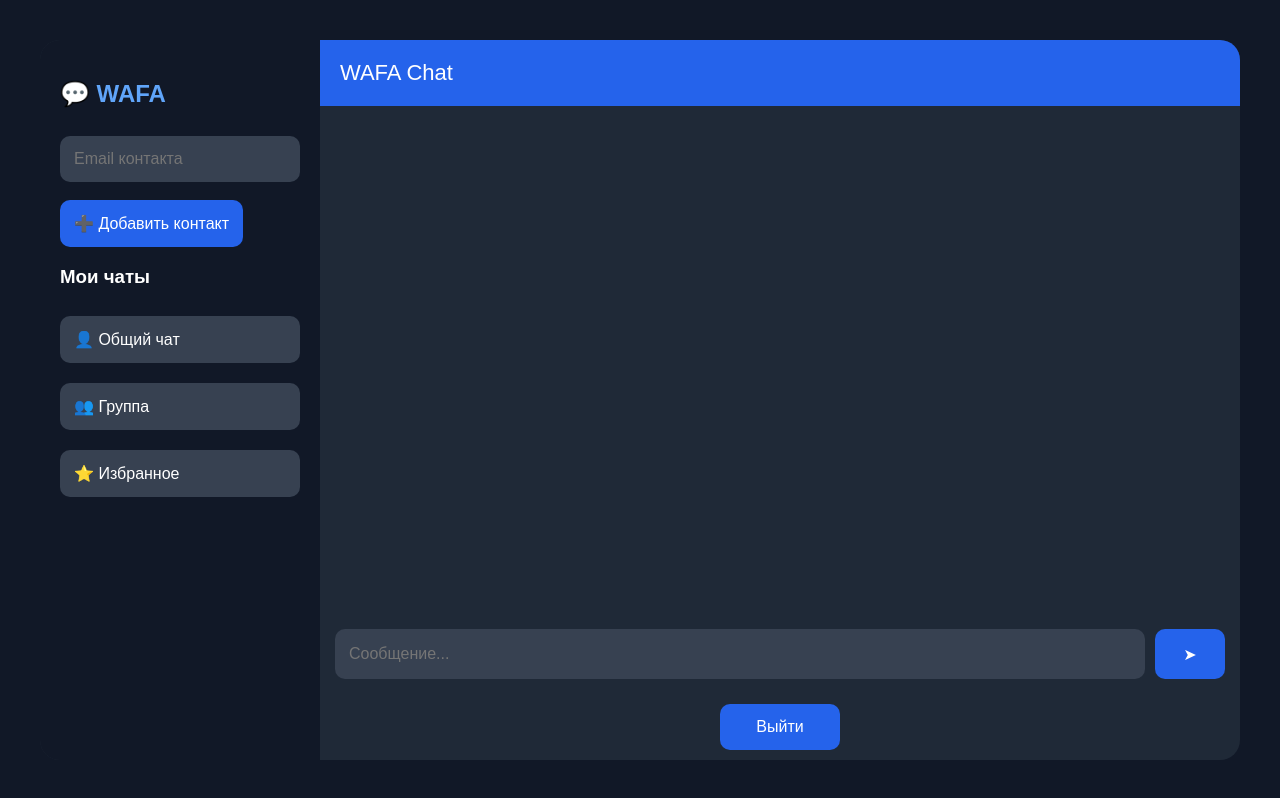
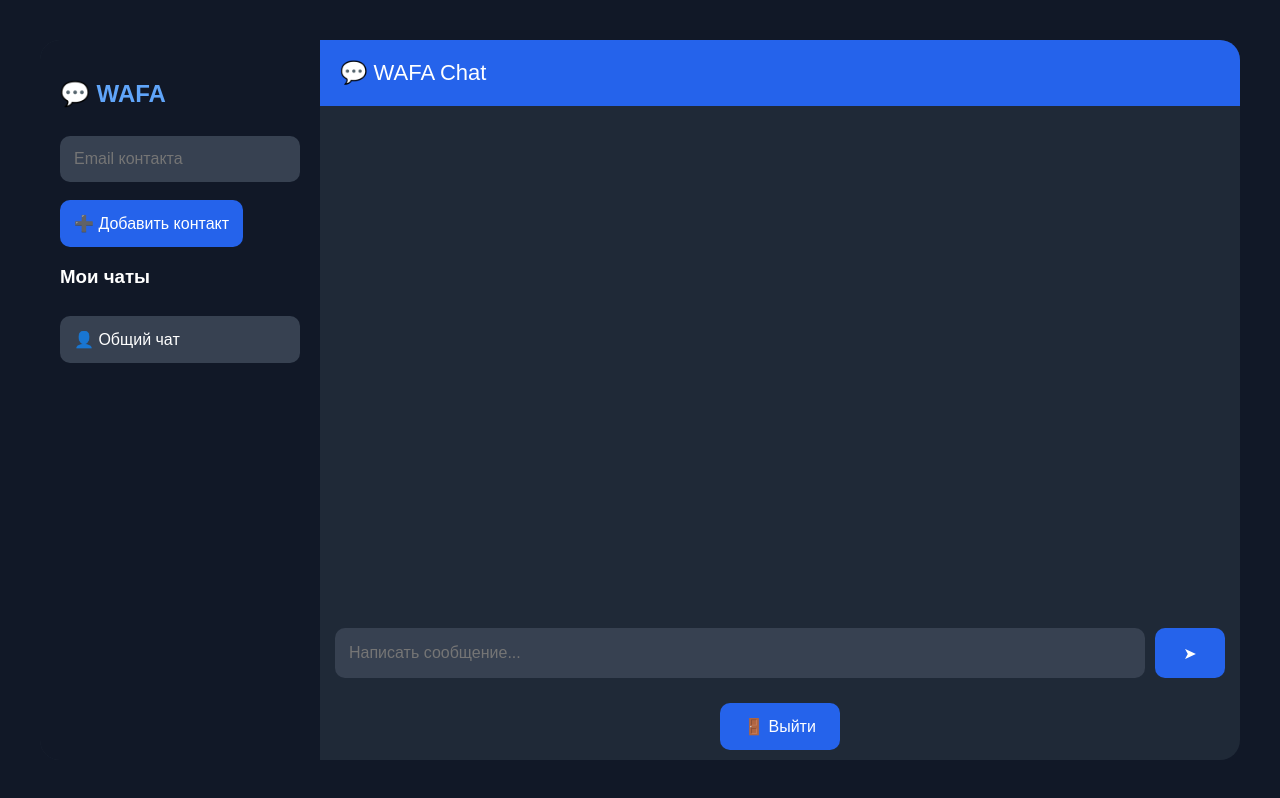
Before and after one commit to madnessqqq/wafa-chat, a plain HTML site: page chat.html in a window 1280 px wide. Drawn offline with Linux system fonts and the light colour scheme.

Commit message:
Update chat.html

```diff
--- a/chat.html
+++ b/chat.html
@@ -20,6 +20,7 @@
 <div class="chat-app">
 
 
+
     <!-- Левая панель -->
 
     <div class="sidebar">
@@ -31,21 +32,20 @@
 
         <input
         id="contactEmail"
+        type="email"
         placeholder="Email контакта"
         >
 
 
 
         <button id="addContact">
-
             ➕ Добавить контакт
-
         </button>
 
 
 
+        <h3>Мои чаты</h3>
 
-<h3>Мои чаты</h3>
 
 
         <div id="contacts">
@@ -56,19 +56,8 @@ placeholder="Email контакта"
             </button>
 
 
+        </div>
 
-<button class="chat-item">
-👥 Группа
-</button>
-
-
-
-<button class="chat-item">
-⭐ Избранное
-</button>
-
-
-</div>
 
 
     </div>
@@ -77,9 +66,7 @@ placeholder="Email контакта"
 
 
 
-
-<!-- Окно чата -->
-
+    <!-- Чат -->
 
     <div class="chat-window">
 
@@ -87,7 +74,7 @@ placeholder="Email контакта"
 
         <div class="chat-header">
 
-WAFA Chat
+            💬 WAFA Chat
 
         </div>
 
@@ -97,8 +84,8 @@ WAFA Chat
 
         <div id="messages">
 
+        </div>
 
-</div>
 
 
 
@@ -109,15 +96,13 @@ WAFA Chat
 
             <input
             id="messageInput"
-placeholder="Сообщение..."
+            placeholder="Написать сообщение..."
             >
 
 
 
             <button id="send">
-
                 ➤
-
             </button>
 
 
@@ -126,16 +111,17 @@ placeholder="Сообщение..."
 
 
 
+
         <button id="logout">
 
-Выйти
+            🚪 Выйти
 
         </button>
 
 
 
+    </div>
 
-</div>
 
 
 </div>
@@ -147,6 +133,7 @@ placeholder="Сообщение..."
 <script type="module" src="chat.js"></script>
 
 
+
 </body>
 
 </html>
```
Lines whose indentation alone changed are shown as unchanged.
